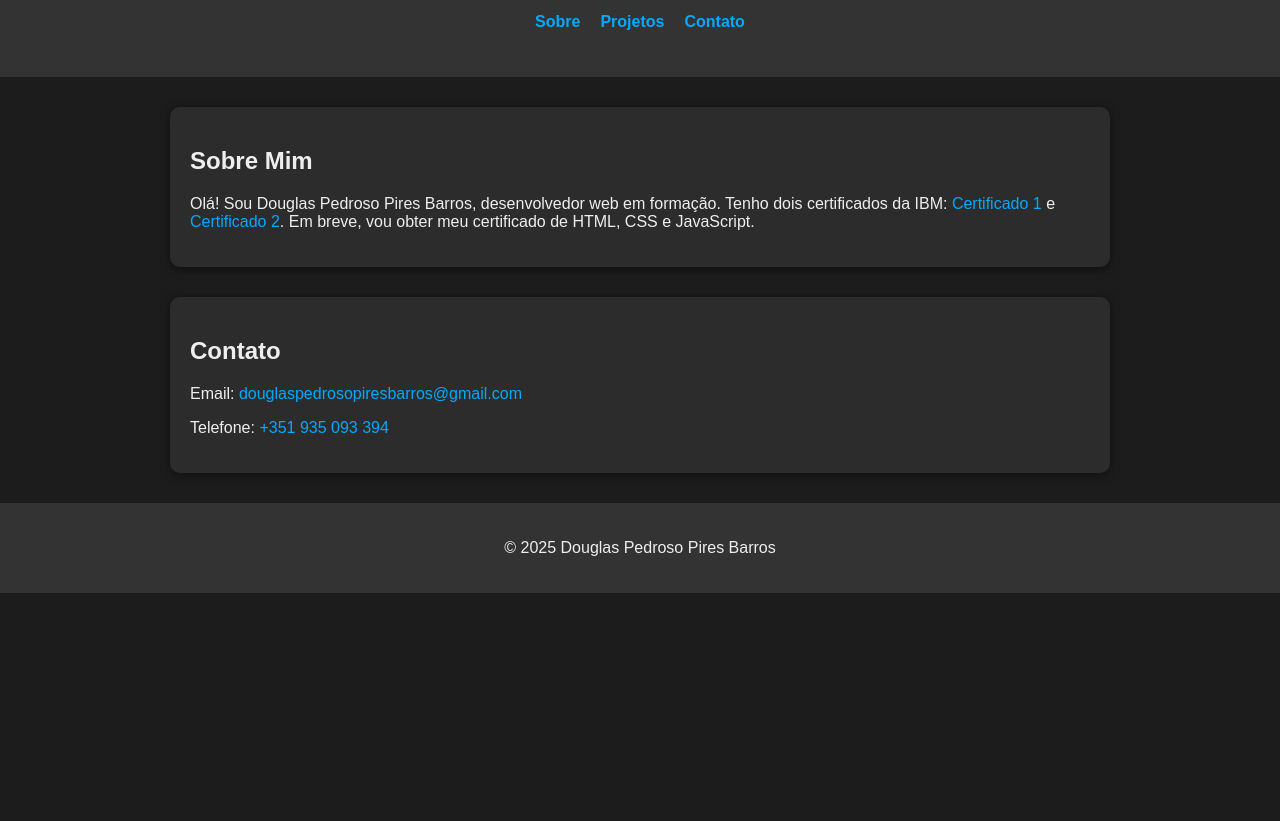
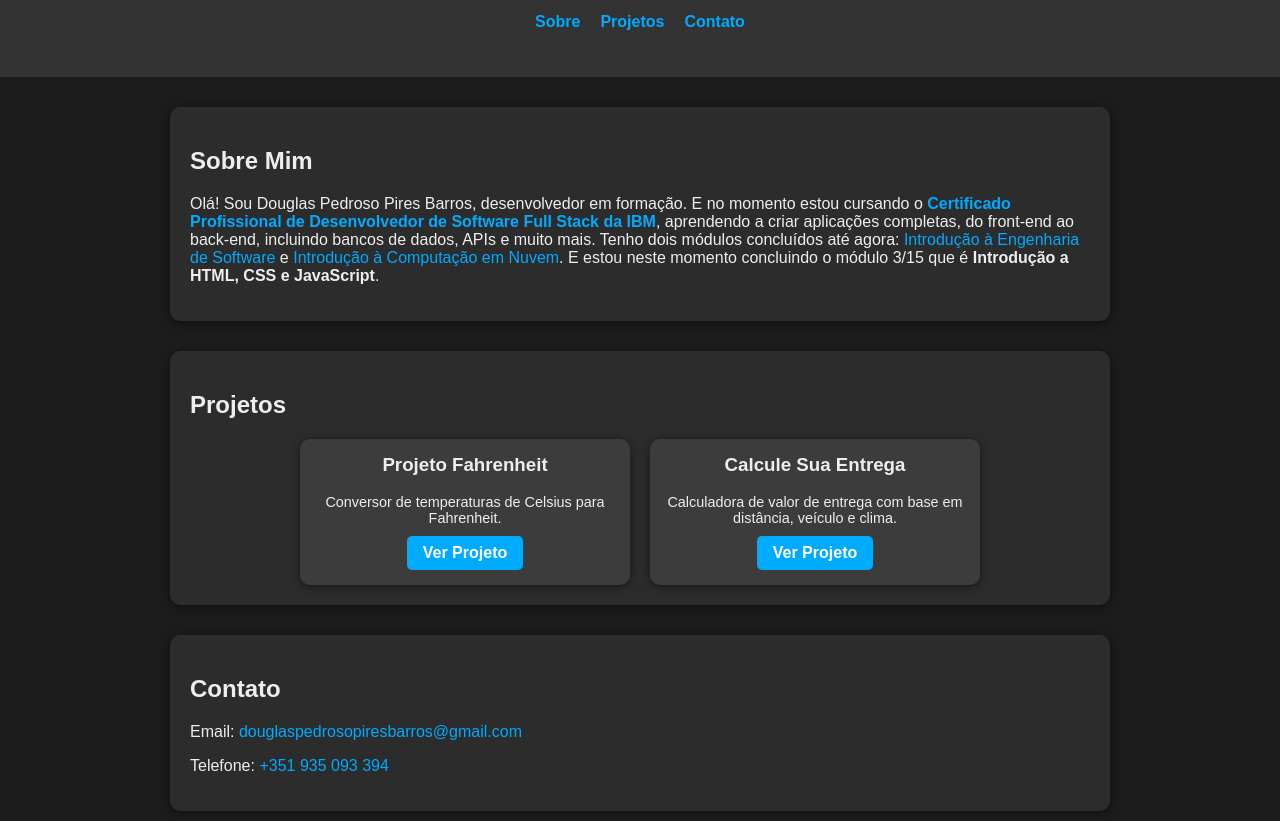
Before and after one commit to Douglas-Pedroso/Portfolio, a plain HTML site: page index.html in a window 1280 px wide. Shown: the part 276-1097 px from the top of the page. Before the commit the page ends 869 px from the top, so only its background shows below. Drawn offline with Linux system fonts and the light colour scheme.

Commit message:
Atualização: seção Sobre Mim e novos projetos

```diff
--- a/index.html
+++ b/index.html
@@ -23,16 +23,41 @@
   </header>
 
   <section id="sobre">
-    <h2>Sobre Mim</h2>
-   <p>
-     Olá! Sou Douglas Pedroso Pires Barros, desenvolvedor web em formação.
-     Tenho dois certificados da IBM:
-    <a href="https://www.coursera.org/account/accomplishments/verify/CDFEIRHTIY6N" target="_blank">Certificado 1</a>
-     e
-    <a href="https://www.coursera.org/account/accomplishments/verify/V47X83B111C8" target="_blank">Certificado 2</a>.
-     Em breve, vou obter meu certificado de HTML, CSS e JavaScript.
+  <h2>Sobre Mim</h2>
+  <p>
+    Olá! Sou Douglas Pedroso Pires Barros, desenvolvedor em formação.
+    E no momento estou cursando o
+    <strong><a href="https://www.coursera.org/professional-certificates/ibm-full-stack-cloud-developer" target="_blank">Certificado Profissional de Desenvolvedor de Software Full Stack da IBM</a></strong>,
+    aprendendo a criar aplicações completas, do front-end ao back-end, incluindo bancos de dados, APIs e muito mais.
+    Tenho dois módulos concluídos até agora:
+    <a href="https://www.coursera.org/account/accomplishments/verify/CDFEIRHTIY6N" target="_blank">Introdução à Engenharia de Software</a>
+    e
+    <a href="https://www.coursera.org/account/accomplishments/verify/V47X83B111C8" target="_blank">Introdução à Computação em Nuvem</a>.
+    E estou neste momento concluindo o módulo 3/15 que é <strong>Introdução a HTML, CSS e JavaScript</strong>.
   </p>
+ </section>
 
+
+
+
+  <section id="projetos">
+    <h2>Projetos</h2>
+    <div class="projeto-container">
+      <!-- Projeto Fahrenheit -->
+      <div class="projeto">
+        <h3>Projeto Fahrenheit</h3>
+        <p>Conversor de temperaturas de Celsius para Fahrenheit.</p>
+        <a href="https://douglas-pedroso.github.io/Projeto-Fahrenheit/" target="_blank" class="botao-projeto">Ver Projeto</a>
+      </div>
+      <!-- Você pode adicionar mais projetos aqui -->
+      <!-- Projeto Calcule Sua Entrega -->
+      <div class="projeto">
+        <h3>Calcule Sua Entrega</h3>
+        <p>Calculadora de valor de entrega com base em distância, veículo e clima.</p>
+        <a href="https://douglas-pedroso.github.io/calcule-sua-entrega/" target="_blank" class="botao-projeto">Ver Projeto</a>
+      </div>
+
+    </div>
   </section>
 
   <section id="contato">
--- a/style.css
+++ b/style.css
@@ -58,6 +58,53 @@ section.visible {
   transform: translateY(0);
 }
 
+/* Seção de Projetos */
+#projetos .projeto-container {
+  display: flex;
+  flex-wrap: wrap;
+  gap: 20px;
+  justify-content: center;
+}
+
+#projetos .projeto {
+  background-color: #3c3c3c;
+  border-radius: 10px;
+  width: 300px;
+  padding: 15px;
+  box-shadow: 0 2px 8px rgba(0,0,0,0.5);
+  transition: transform 0.3s, box-shadow 0.3s;
+  text-align: center;
+}
+
+#projetos .projeto h3 {
+  margin-top: 0;
+}
+
+#projetos .projeto p {
+  font-size: 0.9em;
+  margin-bottom: 10px;
+}
+
+#projetos .botao-projeto {
+  display: inline-block;
+  padding: 0.5rem 1rem;
+  background-color: #00aaff;
+  color: white;
+  font-weight: bold;
+  border-radius: 5px;
+  text-decoration: none;
+  transition: background-color 0.3s;
+}
+
+#projetos .botao-projeto:hover {
+  background-color: #005fa3;
+}
+
+#projetos .projeto:hover {
+  transform: translateY(-5px);
+  box-shadow: 0 4px 15px rgba(0,0,0,0.7);
+}
+
 .cards-container {
   display: flex;
   flex-wrap: wrap;
@@ -108,7 +155,7 @@ footer {
 }
 
 @media (max-width: 768px) {
-  .cards-container {
+  .cards-container, #projetos .projeto-container {
     flex-direction: column;
     align-items: center;
   }
```
